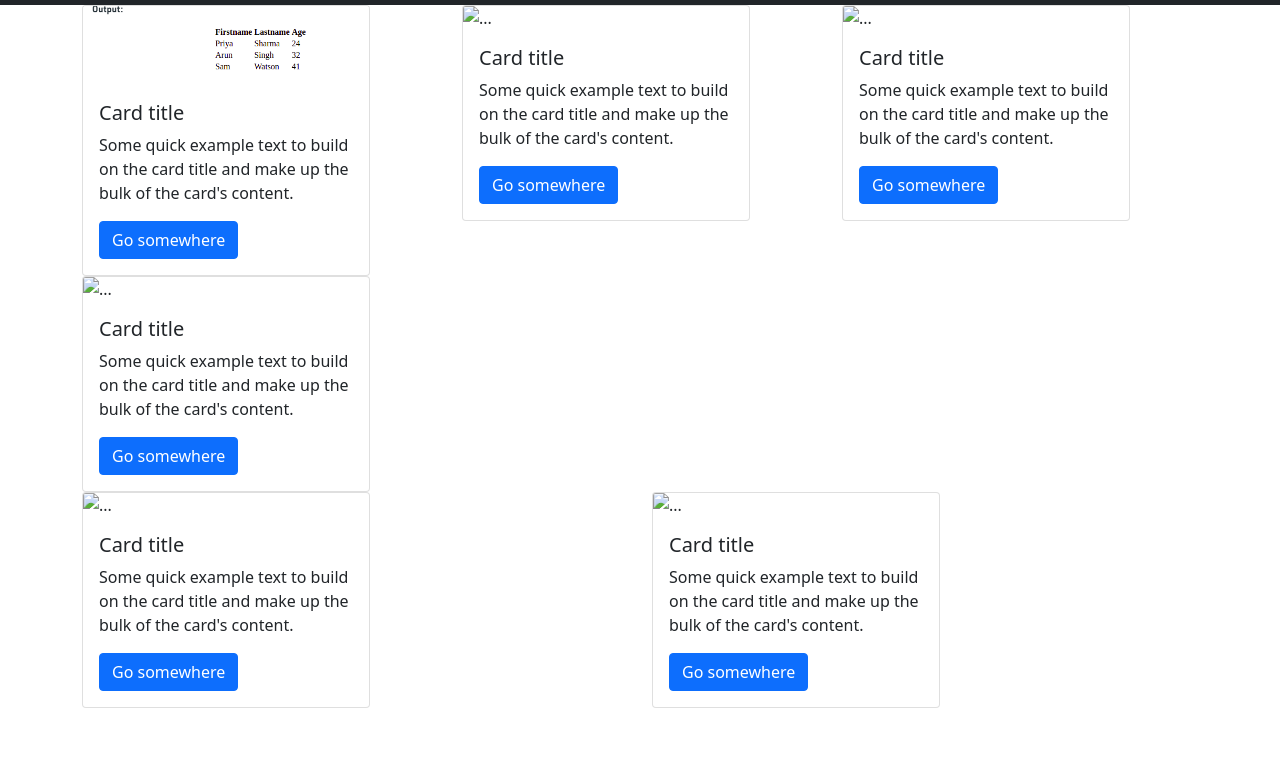
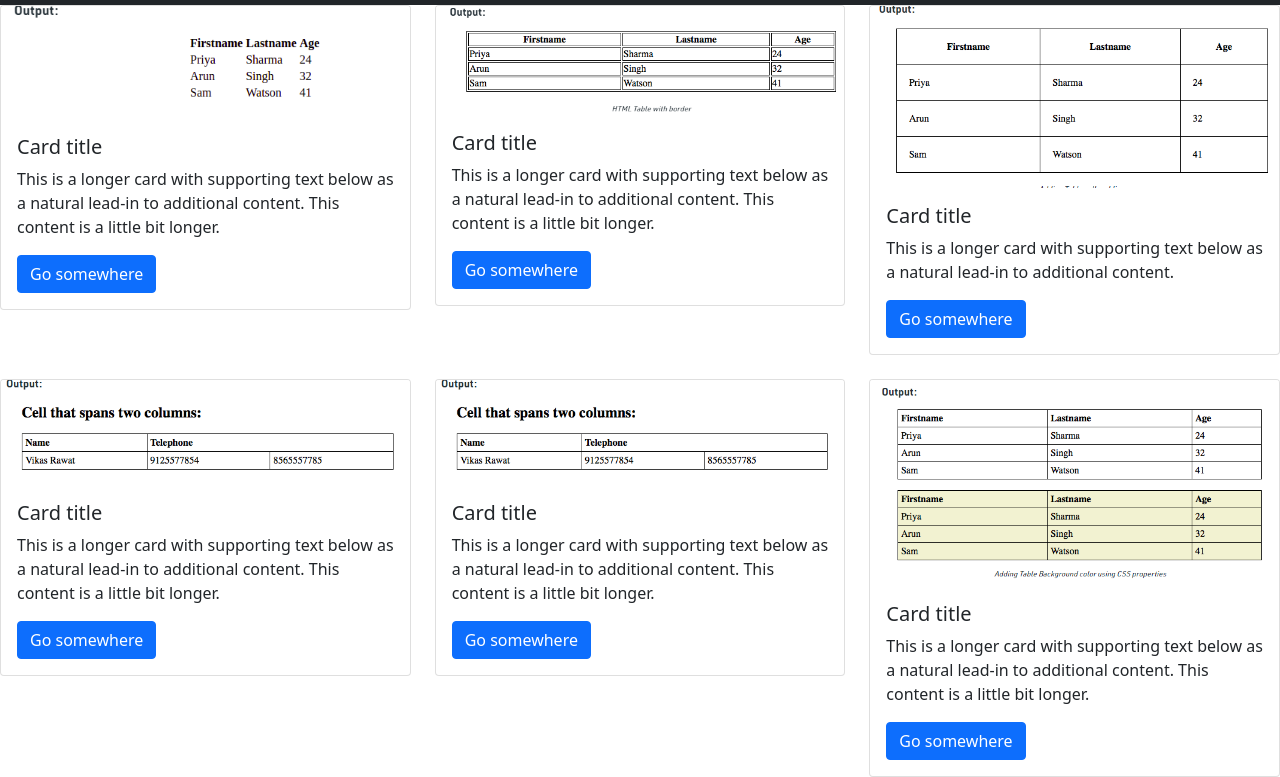
Before and after one commit to TurboTundra/Sumo, a plain HTML site: page index.html in a window 1280 px wide. Shown: the part 67-844 px from the top of the page. Before the commit the page ends 800 px from the top, so only its background shows below. Drawn offline with nearby package versions, Linux system fonts and the light colour scheme.

Commit message:
good god this took long

```diff
--- a/index.html
+++ b/index.html
@@ -7,17 +7,14 @@
 
     <!-- Bootstrap CSS -->
     <link href="https://cdn.jsdelivr.net/npm/bootstrap@5.1.3/dist/css/bootstrap.min.css" rel="stylesheet" integrity="sha384-1BmE4kWBq78iYhFldvKuhfTAU6auU8tT94WrHftjDbrCEXSU1oBoqyl2QvZ6jIW3" crossorigin="anonymous">
-
-    <title>Sum0</title>
-  </head>
-  <body>
+      <!-- Nav Bar -->
     <nav class="navbar navbar-expand-lg navbar-dark bg-dark">
         <div class="container-fluid">
             <nav class="navbar navbar-dark bg-dark">
                 <div class="container-fluid">
                   <a class="navbar-brand" href="#">
                     <img src="images/white sumo.png" alt="" width="30" height="24" class="d-inline-block align-text-top">
-                    Sumo, Where i dump my junk
+                    Sumo, the place where i keep my junk.
                   </a>
                 </div>
               </nav>
@@ -42,81 +39,80 @@
               </div>
             </div>
     </nav>
-      </nav>
-      <div class="container">
-  <div class="row">
-    <div class="container">
-        <div class="row">
+         <!-- Nav Bar End -->
+    <title>Sum0</title>
+  </head>
+  <body>
+
+    <div class="row row-cols-1 row-cols-md-3 g-4">
+        <!-- Card 1 -->
         <div class="col">
-              <!-- col 1 -->
-              <div class="card" style="width: 18rem;">
+          <div class="card">
             <img src="images/table1.PNG" class="card-img-top" alt="...">
             <div class="card-body">
               <h5 class="card-title">Card title</h5>
-                  <p class="card-text">Some quick example text to build on the card title and make up the bulk of the card's content.</p>
+              <p class="card-text">This is a longer card with supporting text below as a natural lead-in to additional content. This content is a little bit longer.</p>
               <a href="#" class="btn btn-primary">Go somewhere</a>
             </div>
           </div>
         </div>
+        <!-- Card 2 -->
         <div class="col">
-              <!-- col 2 -->
-              <div class="card" style="width: 18rem;">
-                <img src="..." class="card-img-top" alt="...">
+          <div class="card">
+            <img src="images/table2.PNG" class="card-img-top" alt="...">
             <div class="card-body">
               <h5 class="card-title">Card title</h5>
-                  <p class="card-text">Some quick example text to build on the card title and make up the bulk of the card's content.</p>
+              <p class="card-text">This is a longer card with supporting text below as a natural lead-in to additional content. This content is a little bit longer.</p>
               <a href="#" class="btn btn-primary">Go somewhere</a>
             </div>
           </div>
         </div>
+        <!-- Card 3 -->
         <div class="col">
-              <!-- col 3 -->
-              <div class="card" style="width: 18rem;">
-                <img src="..." class="card-img-top" alt="...">
+          <div class="card">
+            <img src="images/table 3.PNG" class="card-img-top" alt="...">
             <div class="card-body">
               <h5 class="card-title">Card title</h5>
-                  <p class="card-text">Some quick example text to build on the card title and make up the bulk of the card's content.</p>
+              <p class="card-text">This is a longer card with supporting text below as a natural lead-in to additional content.</p>
               <a href="#" class="btn btn-primary">Go somewhere</a>
             </div>
           </div>
         </div>
+        <!-- Card 4 -->
         <div class="col">
-              <!-- col-4 -->
-              <div class="card" style="width: 18rem;">
-                <img src="..." class="card-img-top" alt="...">
+          <div class="card">
+            <img src="images/table4.PNG" class="card-img-top" alt="...">
             <div class="card-body">
               <h5 class="card-title">Card title</h5>
-                  <p class="card-text">Some quick example text to build on the card title and make up the bulk of the card's content.</p>
+              <p class="card-text">This is a longer card with supporting text below as a natural lead-in to additional content. This content is a little bit longer.</p>
+              <a href="#" class="btn btn-primary">Go somewhere</a>
+            </div>
+          </div>
+        </div>
+        <!-- Card 4 -->
+        <div class="col">
+            <div class="card">
+              <img src="images/table4.PNG" class="card-img-top" alt="...">
+              <div class="card-body">
+                <h5 class="card-title">Card title</h5>
+                <p class="card-text">This is a longer card with supporting text below as a natural lead-in to additional content. This content is a little bit longer.</p>
+                <a href="#" class="btn btn-primary">Go somewhere</a>
+              </div>
+            </div>
+        </div>
+        <!-- Card 5 -->
+        <div class="col">
+            <div class="card">
+              <img src="images/table5.PNG" class="card-img-top" alt="...">
+              <div class="card-body">
+                <h5 class="card-title">Card title</h5>
+                <p class="card-text">This is a longer card with supporting text below as a natural lead-in to additional content. This content is a little bit longer.</p>
                 <a href="#" class="btn btn-primary">Go somewhere</a>
               </div>
             </div>
           </div>
       </div>
-        <div class="row">
-          <div class="col">
-              <!-- col-8 -->
-              <div class="card" style="width: 18rem;">
-                <img src="..." class="card-img-top" alt="...">
-                <div class="card-body">
-                  <h5 class="card-title">Card title</h5>
-                  <p class="card-text">Some quick example text to build on the card title and make up the bulk of the card's content.</p>
-                  <a href="#" class="btn btn-primary">Go somewhere</a>
-                </div>
-              </div>
-            </div>
-          <div class="col">
-              <!-- col-4 -->
-              <div class="card" style="width: 18rem;">
-                <img src="..." class="card-img-top" alt="...">
-                <div class="card-body">
-                  <h5 class="card-title">Card title</h5>
-                  <p class="card-text">Some quick example text to build on the card title and make up the bulk of the card's content.</p>
-                  <a href="#" class="btn btn-primary">Go somewhere</a>
-                </div>
-              </div>
-            </div>
-        </div>
-      </div>
+
 
     <!-- Option 1: Bootstrap Bundle with Popper -->
     <script src="https://cdn.jsdelivr.net/npm/bootstrap@5.1.3/dist/js/bootstrap.bundle.min.js" integrity="sha384-ka7Sk0Gln4gmtz2MlQnikT1wXgYsOg+OMhuP+IlRH9sENBO0LRn5q+8nbTov4+1p" crossorigin="anonymous"></script>
```
Lines whose indentation alone changed are shown as unchanged.
